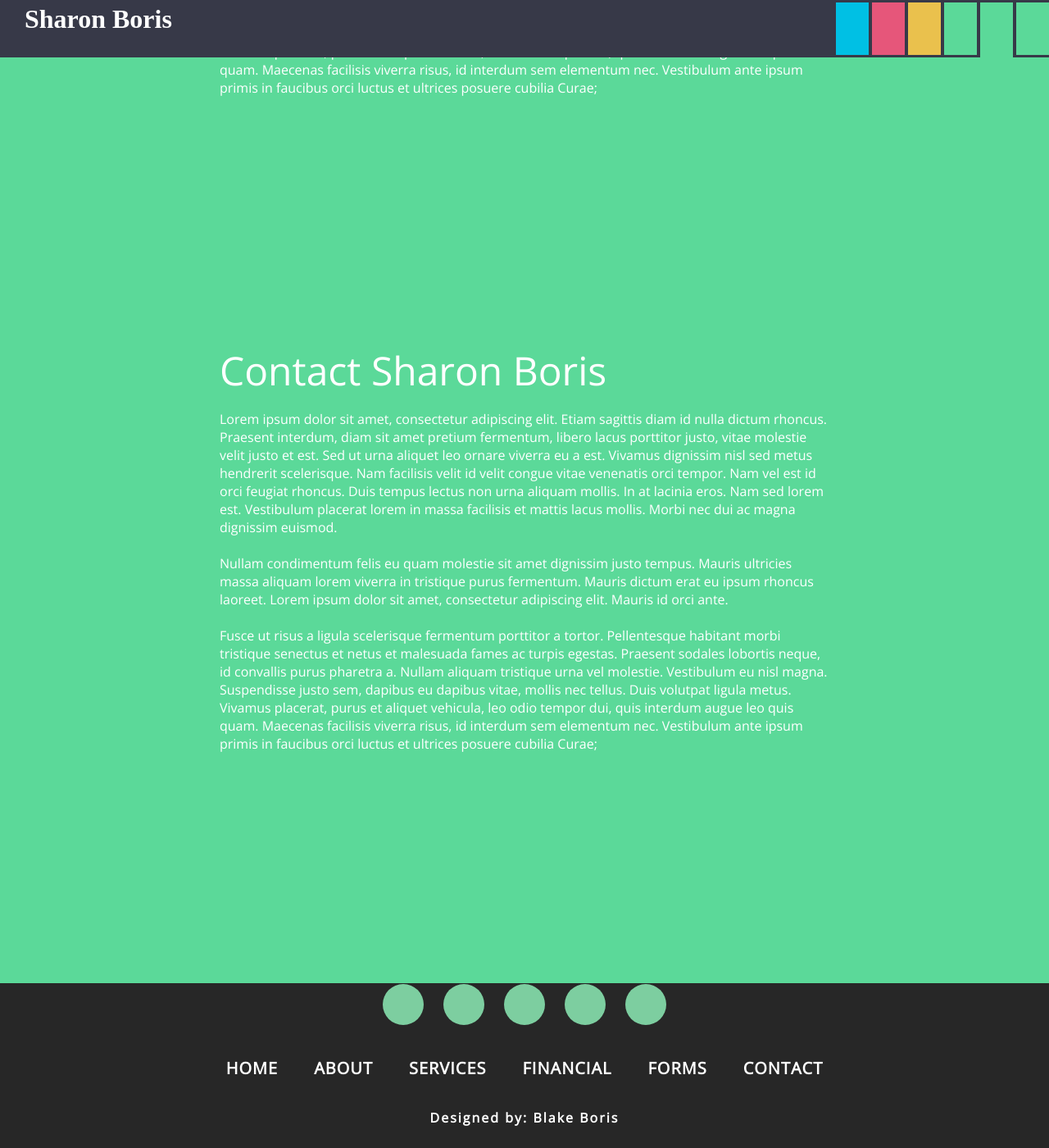
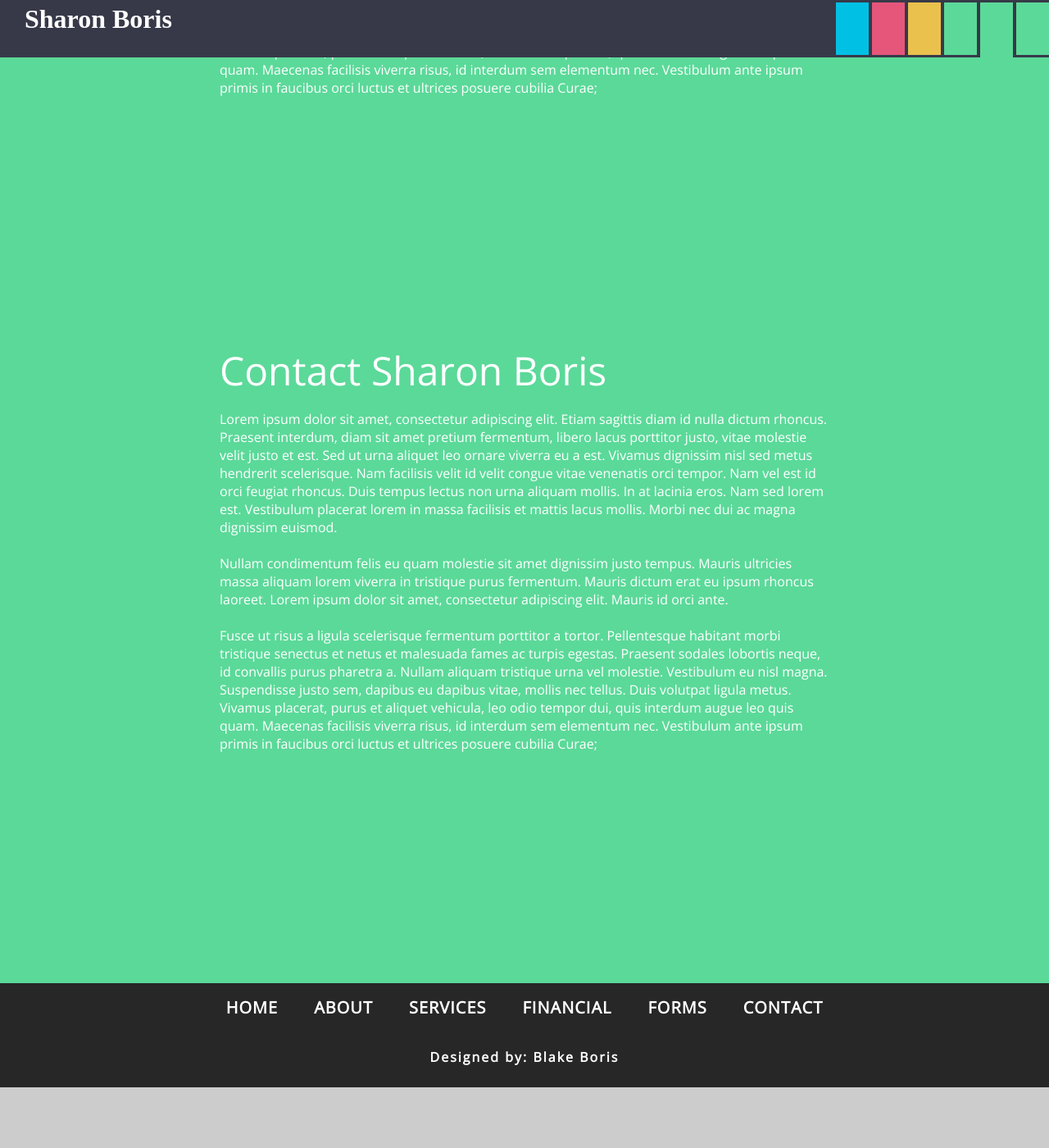
Before and after one commit to PlGGS/sharonboris.com, a Jekyll site: the page built from index.html, in a window 1280 px wide and 1400 px high, scrolled down 3671 px. Shown: the whole window at 82% size. Built offline with Jekyll 4.4.1, drawn with Linux system fonts in a browser that asks for light colours; nearby versions of some CDN libraries; some web fonts are replaced; after the commit the page ends 4997 px from its top, so only the background shows below that.

Commit message:
Removed social media circles

```diff
--- a/_layouts/default.html
+++ b/_layouts/default.html
@@ -61,21 +61,15 @@
             </ul>
         </nav>
     </header>
-
         <div class="content">
             {{ content }}
         </div>
-
         <footer>
-            <div class="icon">
+            <!--<div class="icon"> saving this to add circle icons later
                 <ul>
                     <li><a href="#" target="black"><i class="fa fa-facebook"></i></a></li>
-                    <li><a href="#" target="black"><i class="fa fa-google-plus"></i></a></li>
-                    <li><a href="#" target="black"><i class="fa fa-twitter"></i></a></li>
-                    <li><a href="#" target="black"><i class="fa fa-instagram"></i></a></li>
-                    <li><a href="#" target="black"><i class="fa fa-youtube-play"></i></a></li>
                 </ul>
-            </div>
+            </div>-->
             <div class="nav">
                 <ul>
                     <li><a href="#home">Home</a></li>
--- a/css/main.scss
+++ b/css/main.scss
@@ -163,7 +163,7 @@ footer {
     width: 100%;
     height: auto;
     margin: auto;
-    margin-top: 25px;
+    margin-top: 5px;
 }
 
 .nav ul {
```
